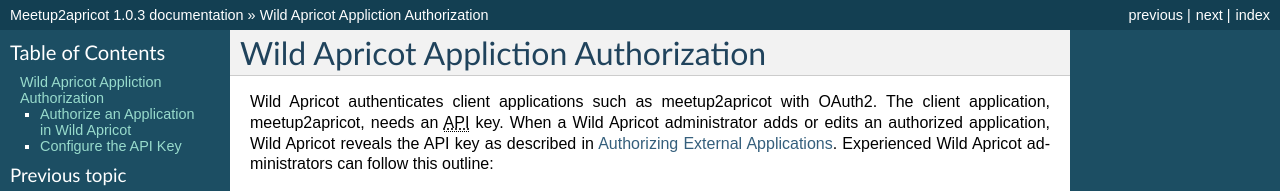
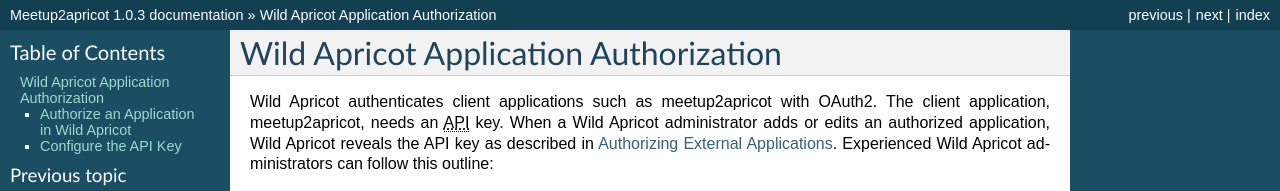
Before and after one commit to nova-labs/meetup2apricot, a Sphinx documentation site: the page built from docs/user-manual/apricot-application-authorization.rst, in a window 1280 px wide and 900 px high. Shown: the top 191 px of the window. Built offline with Sphinx 7.4.7, drawn with Linux system fonts in a browser that asks for light colours; some of the changed text lies outside the part shown.

Commit message:
Minor documentation changes.

```diff
--- a/docs/user-manual/apricot-application-authorization.rst
+++ b/docs/user-manual/apricot-application-authorization.rst
@@ -1,8 +1,8 @@
 .. highlight:: Bash
 
-=====================================
-Wild Apricot Appliction Authorization
-=====================================
+======================================
+Wild Apricot Application Authorization
+======================================
 
 Wild Apricot authenticates client applications such as meetup2apricot with OAuth2.
 The client application, meetup2apricot, needs an :abbr:`API(application
```
Also changed, not shown: docs/images/screenshots/ServerApplicationContinue.png.
